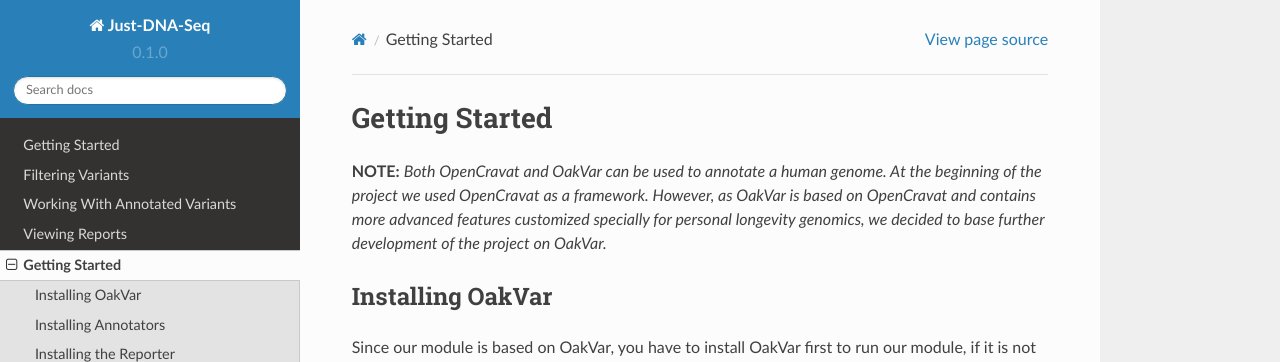
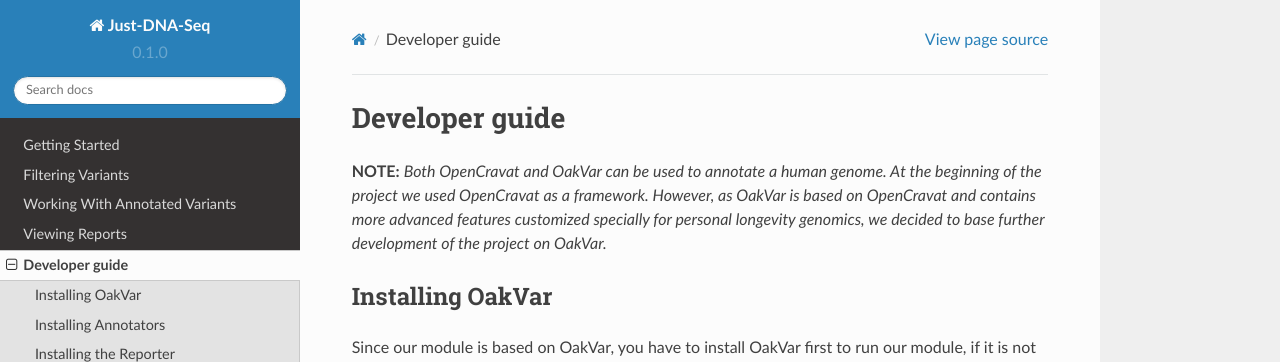
Before and after one commit to dna-seq/just-dna-seq, a Sphinx documentation site: the page built from docs/source/for_developers.rst, in a window 1280 px wide and 900 px high. Shown: the top 362 px of the window. Built offline with Sphinx 7.4.7 and the Read the Docs theme 2.0.0, drawn with Linux system fonts in a browser that asks for light colours.

Commit message:
Update for_developers.rst

```diff
--- a/docs/source/for_developers.rst
+++ b/docs/source/for_developers.rst
@@ -1,4 +1,4 @@
-Getting Started
+Developer guide
 ===============
 
 **NOTE:** *Both OpenCravat and OakVar can be used to annotate a human genome. At the beginning of the project we used OpenCravat as a framework. However, as OakVar is based on OpenCravat and contains more advanced features customized specially for personal longevity genomics, we decided to base further development of the project on OakVar.*
```
